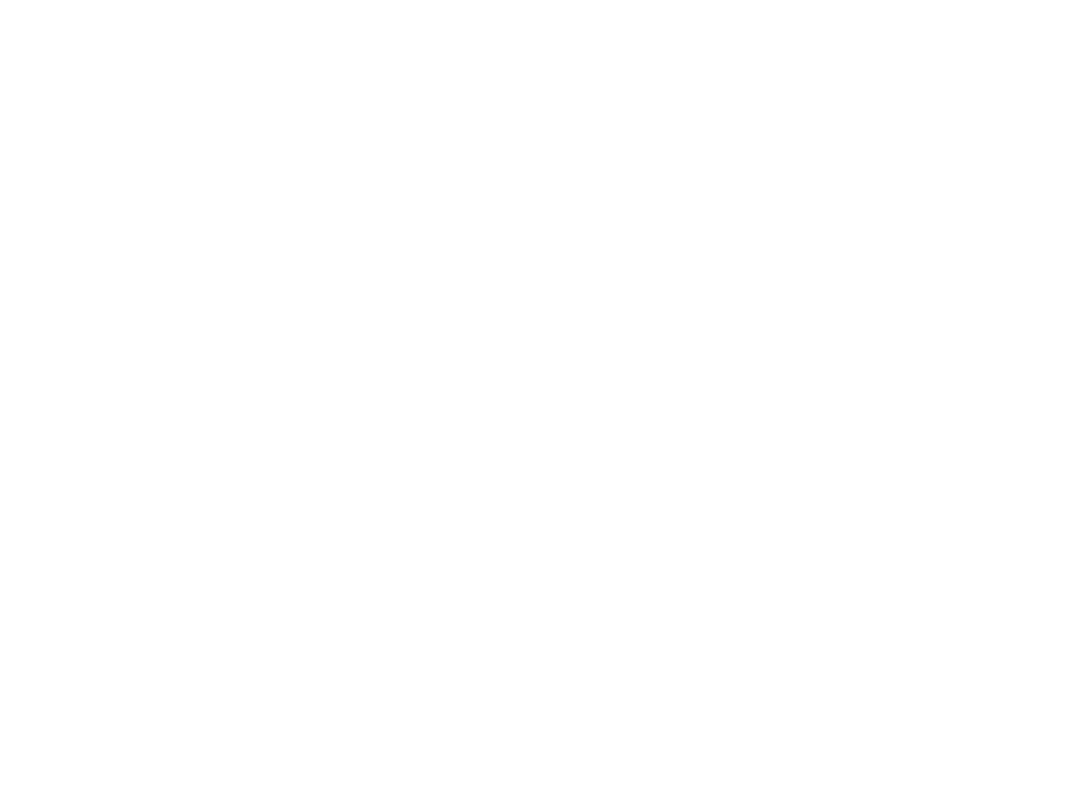
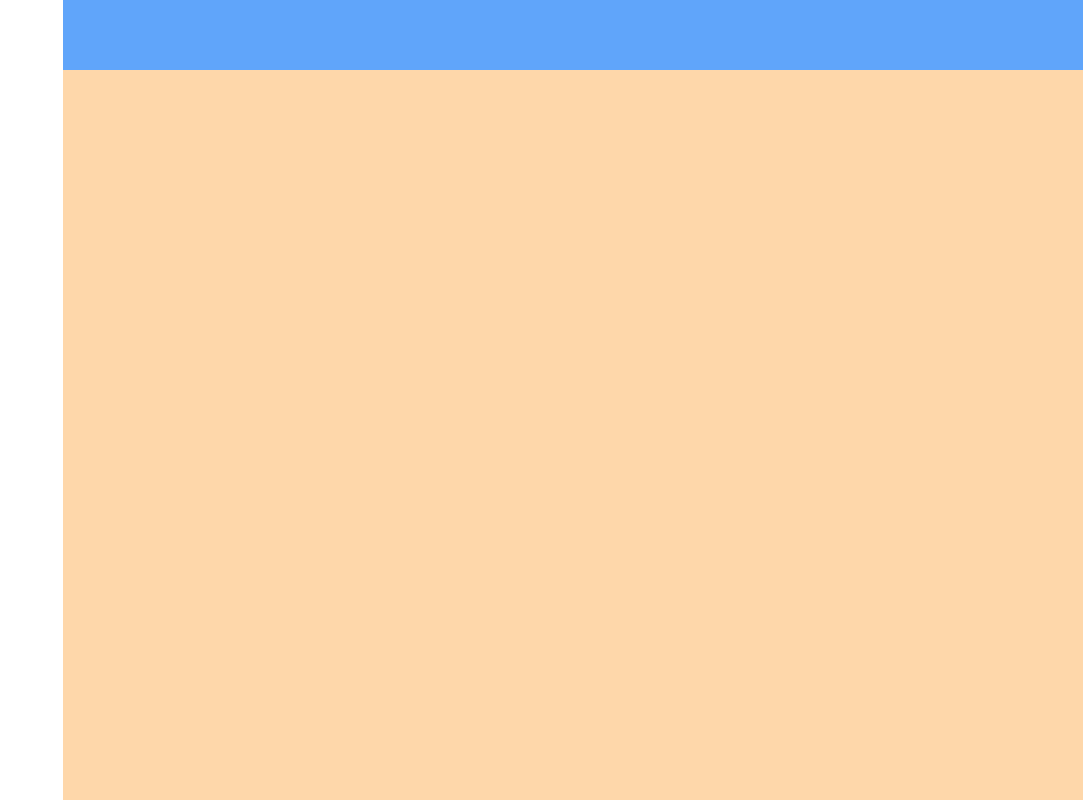
Before and after one commit to stanleypangg/DailyQuest, a React (Vite) app in the folder frontend/: page /dashboard in a window 1280 px wide. Before the commit this address had no page. Shown: the whole page, without its empty margins (197-1280 px from the left). Built offline with nearby package versions, Linux system fonts and the light colour scheme.

Commit message:
created dashboard

```diff
--- a/frontend/src/App.tsx
+++ b/frontend/src/App.tsx
@@ -4,6 +4,7 @@
 import Home from './components/home'
 import Contact from './components/contact'
 import Register from './components/register'
+import Dashboard from './components/dashboard'
 
 function App() {
   return (
@@ -12,6 +13,7 @@
       <Route path='/about' element={<About />} />
       <Route path='/contact' element={<Contact /> } />
       <Route path='/register' element={<Register /> } />
+      <Route path='/dashboard' element={<Dashboard /> } />
     </Routes>
   )
 }
--- /dev/null
+++ b/frontend/src/components/dashboard/index.css
@@ -0,0 +1,17 @@
+#grid-container{
+    grid-template-areas:
+        "sidebar header header header"
+        "sidebar main main main";
+}
+
+#header{
+    grid-area: header;
+}
+
+#sidebar{
+    grid-area: sidebar;
+}
+
+#main-container{
+    grid-area: main;
+}
--- /dev/null
+++ b/frontend/src/components/dashboard/index.tsx
@@ -0,0 +1,26 @@
+import React from 'react'
+import "./index.css"
+
+const index = () => {
+  return (
+    <body className='m-0 p-0' style={{ fontFamily: "JetBrains Mono" }}>
+        <div id='grid-container' className='grid grid-cols-[260px_1fr_1fr_1fr] grid-rows-[0.2fr_3fr] h-screen'>
+
+            {/* Header */}
+            <header id='header' className='h-[70px] bg-blue-400'>
+            </header>
+
+            {/* Sidebar */}
+            <aside id='sidebar' className='h-max bg-gray-500'>
+            </aside>
+
+            {/* Main */}
+            <main id='main-container' className='bg-orange-200'>
+            </main>
+
+        </div>
+    </body>
+  )
+}
+
+export default index
--- a/frontend/src/components/home/index.tsx
+++ b/frontend/src/components/home/index.tsx
@@ -7,7 +7,7 @@
         {/* Left-side navigation links */}
         <ul className="flex gap-[20px] list-none text-[16px] p-0 m-[30px] ml-[60px] items-center">
           <li>
-            <a href="/">
+            <a href="/dashboard">
               <img src="images\dailyquest logo.png" className="h-7 w-7"></img>
             </a>
           </li>
```
